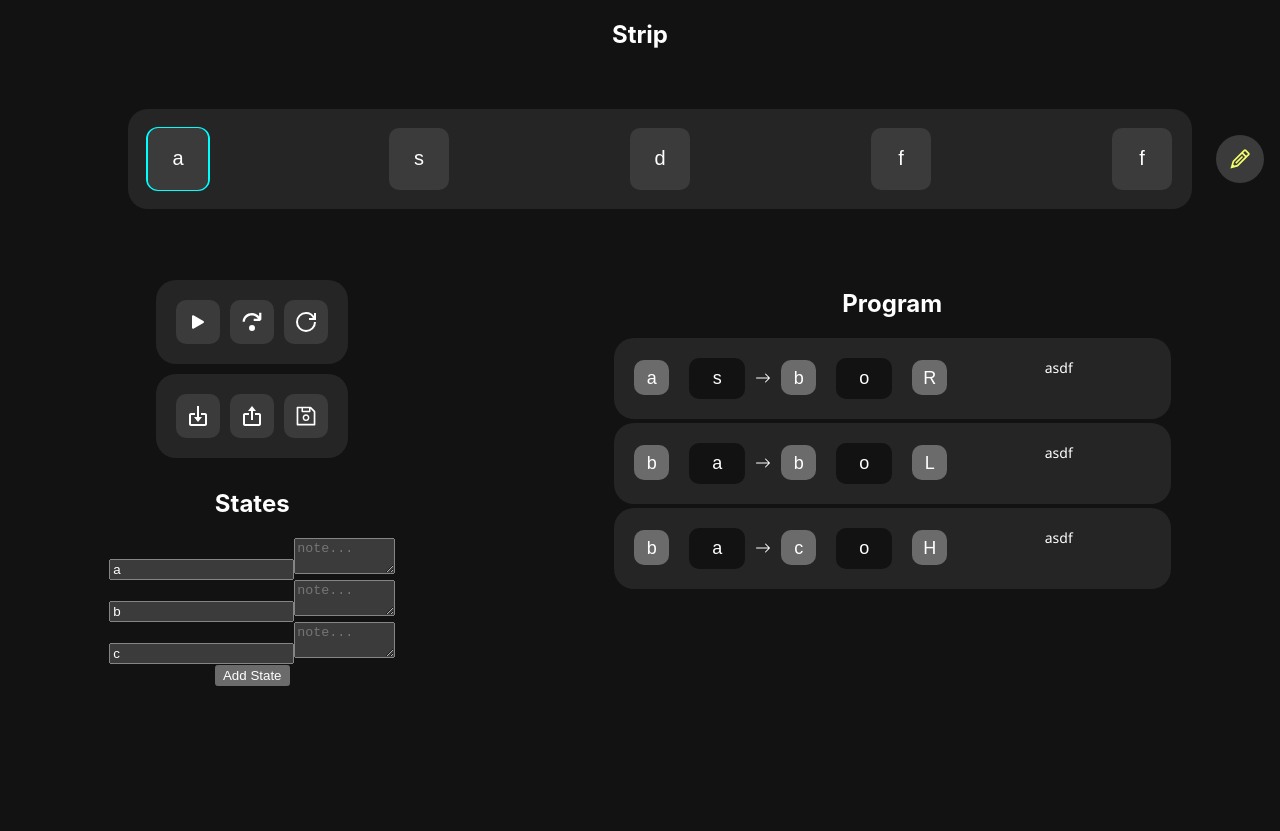
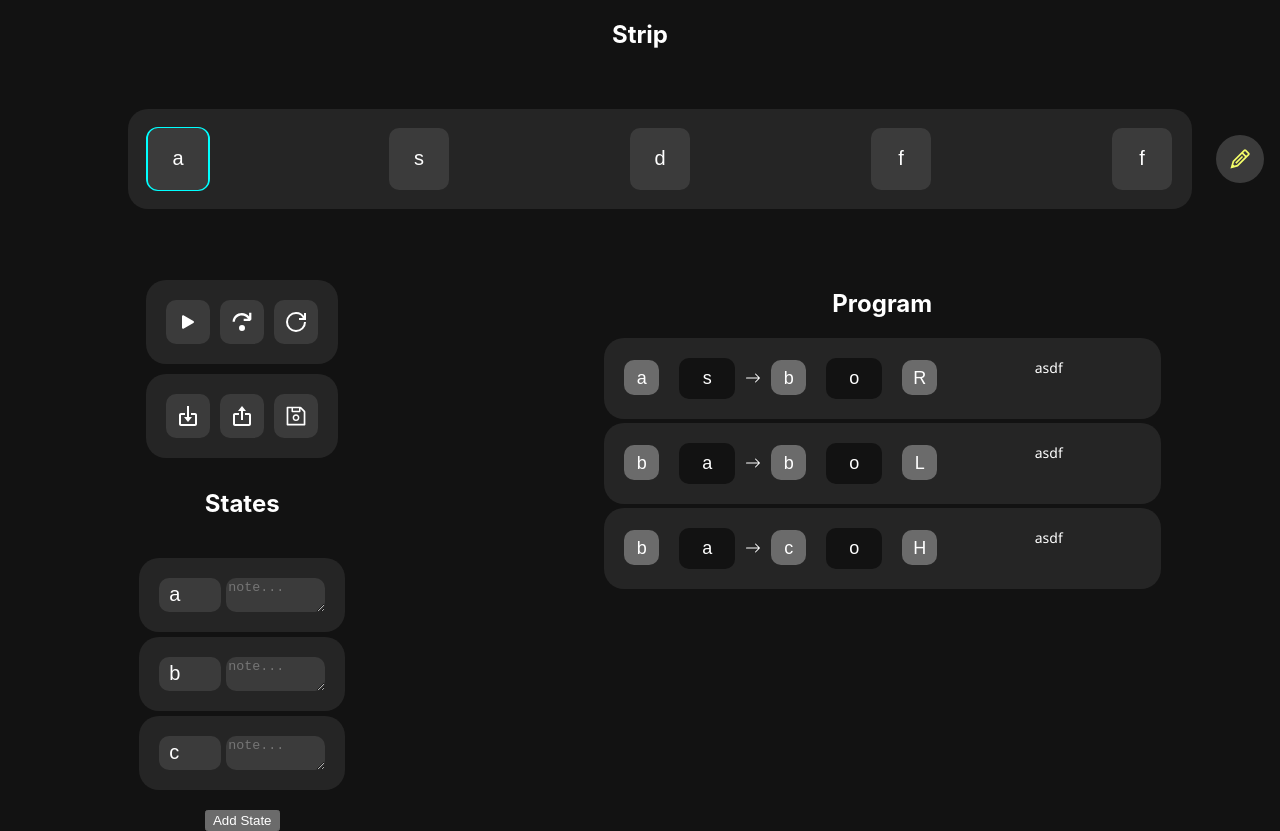
Before and after one commit to NilsGke/turingmachine, a React (Create React App) app: page / in a window 1280 px wide. Before the commit the page ends 800 px from the top, so only its background shows below. Built offline with nearby package versions, Linux system fonts and the light colour scheme.

Commit message:
started styling states

```diff
--- a/src/App.scss
+++ b/src/App.scss
@@ -32,9 +32,9 @@
             height: $size;
             border-radius: 10px;
 
-            &:has(> .delete) {
-                // styles for if edit mode is active
-            }
+            // &:has(> .delete) {
+            //     // styles for if edit mode is active
+            // }
 
             input,
             button {
@@ -268,4 +268,38 @@
 
 #statesContainer {
     grid-area: 3 / 1 / 4 / 2;
+    #states {
+        display: flex;
+        justify-content: center;
+        align-items: center;
+        flex-direction: column;
+        #list {
+            display: flex;
+            flex-direction: column;
+            $gap: 5px;
+            gap: $gap;
+            padding: 20px;
+            .state {
+                background: #252525;
+                padding: 20px;
+                border-radius: 20px;
+                gap: $gap;
+                display: flex;
+                flex-direction: row;
+                flex-wrap: nowrap;
+
+                input, textarea {
+                    border-radius: 10px;
+                    border: none;
+                    background: #3b3b3b;
+                }
+                input {
+                    font-size: 20px;
+                    width: 50px;
+                    padding-left: 10px;
+                }
+            }
+        }
+
+    }
 }
```
